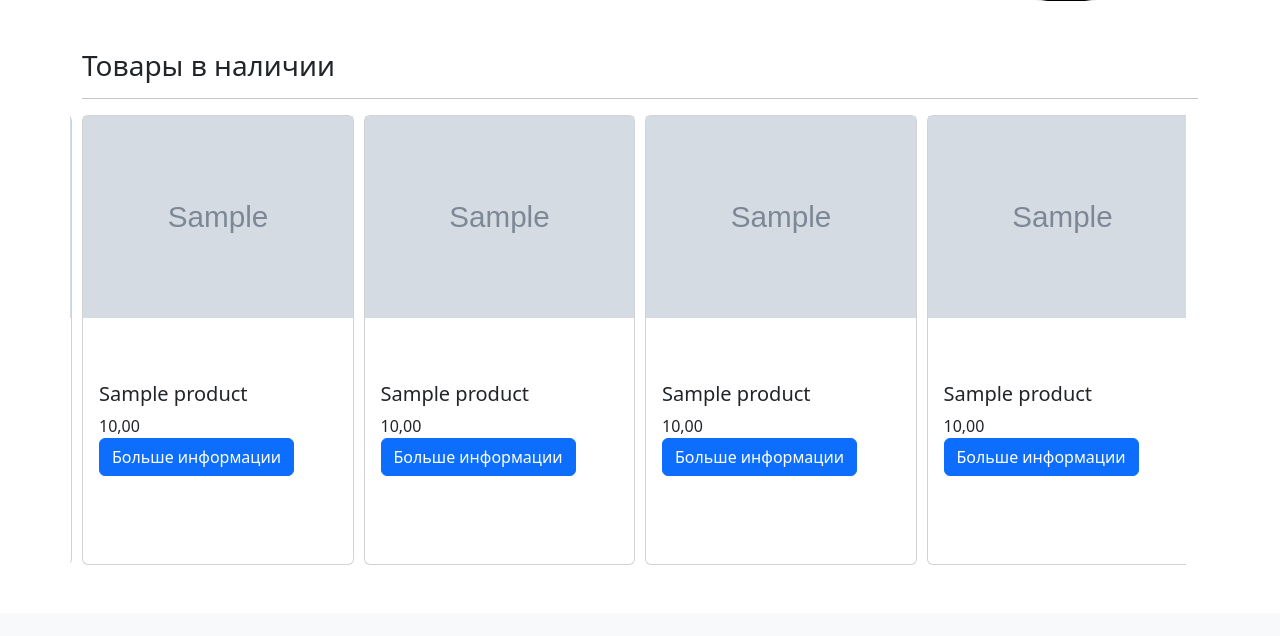
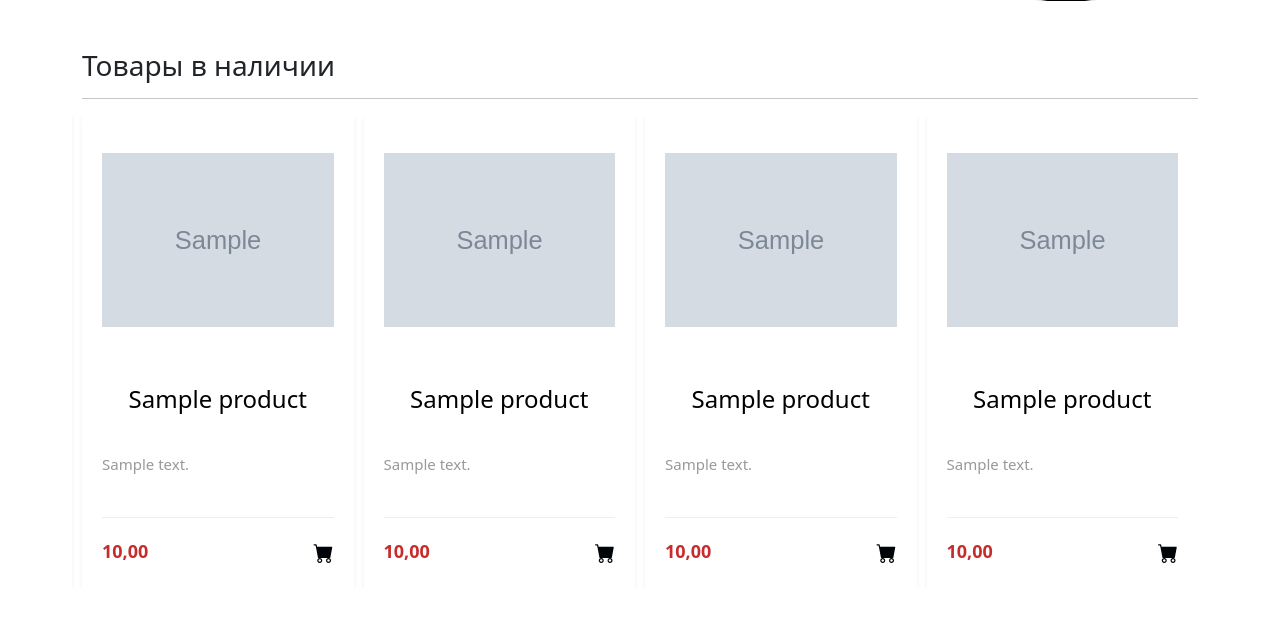
Before and after one commit to Anonym26/usastores, a Django app: page / in a window 1280 px wide. Shown: the part 458-1094 px from the top of the page. Before the commit the page ends 1023 px from the top, so only its background shows below. Run offline with Django 4.2, Linux system fonts and the light colour scheme; tables that the repository leaves empty hold one stand-in row (values such as "Sample post"); grey boxes marked "Sample" are stand-in pictures; some libraries are stand-ins or nearby versions.

Commit message:
завершена карусель товаров в наличии

```diff
--- a/usastores/shop/static/shop/css/style.css
+++ b/usastores/shop/static/shop/css/style.css
@@ -0,0 +1,70 @@
+/* Product card */
+.product-card {
+	box-shadow: 0 2px 5px 0 rgba(0, 0, 0, 0.06);
+	transition: all .3s;
+}
+
+.product-card:hover {
+	box-shadow: 0 14px 30px -15px rgba(0, 0, 0, 0.75);
+}
+
+.product-thumb a {
+	display: flex;
+	align-items: center;
+	justify-content: center;
+	height: 250px;
+	padding: 20px;
+}
+
+.product-thumb img {
+	max-width: 100%;
+	max-height: 100%;
+}
+
+.product-details {
+	padding: 20px;
+}
+
+.product-details h4 a {
+	font-weight: 500;
+	display: block;
+	height: 60px;
+	overflow: hidden;
+	text-decoration: none;
+    color: black;
+    text-align: center;
+}
+
+.product-details p {
+	font-size: 15px;
+	margin-bottom: 20px;
+	color: #999;
+	height: 44px;
+	overflow: hidden;
+}
+
+.product-bottom-details {
+	overflow: hidden;
+	border-top: 1px solid #eee;
+	padding-top: 20px;
+}
+
+.product-price {
+	font-size: 18px;
+	color: #c62c2c;
+	font-weight: 600;
+}
+
+.product-price small {
+	color: #ccc;
+	font-weight: 400;
+	text-decoration: line-through;
+	margin-right: 5px;
+}
+
+.product-links a {
+	font-size: 20px;
+	margin-left: 10px;
+    color: rgb(1, 4, 8);
+}
+/* Product card */
--- a/usastores/shop/templates/shop/base.html
+++ b/usastores/shop/templates/shop/base.html
@@ -11,6 +11,7 @@
 
     <link rel="stylesheet" href="{% static 'shop/css/owl.carousel.min.css' %}">
     <link rel="stylesheet" href="{% static 'shop/css/owl.theme.default.min.css' %}">
+    <link rel="stylesheet" href="https://cdn.jsdelivr.net/npm/bootstrap-icons@1.9.1/font/bootstrap-icons.css">
 </head>
 <body>
     <header>
--- a/usastores/shop/templates/shop/product/detail.html
+++ b/usastores/shop/templates/shop/product/detail.html
@@ -9,7 +9,7 @@
         <h1>{{ product.name }}</h1>
         <h2><a href="{{ product.category.get_absolute_url }}">{{ product.category }}</a></h2>
         <p class="price">${{ product.price }}</p>
-        <form action="{% url "cart:cart_add" product.id %}" method="post">
+        <form action="{% url 'cart:cart_add' product.id %}" method="post">
             {{ cart_product_form }}
             {% csrf_token %}
             <input type="submit" value="Add to cart">
--- a/usastores/shop/templates/shop/product/list.html
+++ b/usastores/shop/templates/shop/product/list.html
@@ -26,14 +26,21 @@
                 <div class="row owl-carousel owl-theme" id="slider">
                     {% for product in products %}
                     <div class="item">
-                        <div class="card" style="height: 450px;" >
-                            <div class="product-image" style="height: 250px;">
-                                <img src="{{ product.image.url }}" alt="Product image">
+                        <div class="product-card item">
+                            <div class="product-thumb">
+                                <a href="{{ product.get_absolute_url }}"><img src="{{ product.image.url }}" alt="Product image"></a>
                             </div>
-                            <div class="card-body">
-                                <h5 class="card-title"> {{ product.name }} </h5>
-                                <span> {{ product.price }} </span>
-                                <a href="{{ product.get_absolute_url }}" class="btn btn-primary">Больше информации</a>
+                            <div class="product-details">
+                                <h4><a href="{{ product.get_absolute_url }}">{{ product.name }}</a></h4>
+                                <p>{{ product.description }}</p>
+                                <div class="product-bottom-details d-flex justify-content-between">
+                                    <div class="product-price">
+                                        {{ product.price }}
+                                    </div>
+                                    <div class="product-links">
+                                        <a href="#"><i class="bi bi-cart-fill"></i></a>
+                                    </div>
+                                </div>
                             </div>
                         </div>
                     </div>
--- a/usastores/usastores/settings.py
+++ b/usastores/usastores/settings.py
@@ -127,6 +127,9 @@ USE_TZ = True
 # https://docs.djangoproject.com/en/4.1/howto/static-files/
 
 STATIC_URL = 'static/'
+STATICFILES_DIRS = [
+    os.path.join(BASE_DIR, "static"),
+]
 
 # Default primary key field type
 # https://docs.djangoproject.com/en/4.1/ref/settings/#default-auto-field
```
Also changed, not shown: usastores/media/products/2022/11/14/apple-iphone-14-black-2.jpg (added), usastores/media/products/2022/11/14/iphone-14-256gb-midnight.jfif (added).
